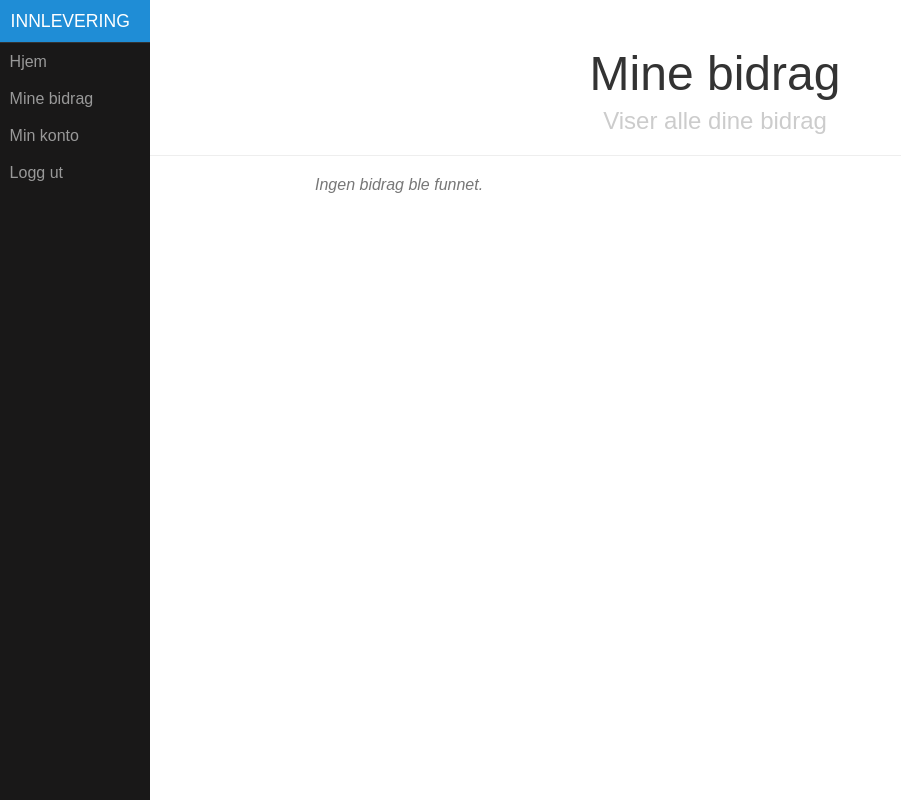
After one commit to hultberg/innlevering, a Django app: page /account/bidrags/ in a window 1280 px wide. The commit adds this page. Shown: the whole page, without its empty margins (0-901 px from the left). Run offline with Django 3.2, Linux system fonts and the light colour scheme; the visitor is signed in with stand-in values (Sample User, id 1); data that the repository does not hold is empty.

Commit message:
Allow user to see its bidrags and show success message when uploading file
Related issue #2

```diff
--- a/core/static/core/css/style.css
+++ b/core/static/core/css/style.css
@@ -290,3 +290,17 @@ Hides the menu at `48em`, but modify this based on your app's needs.
 }
 
 .editmode-form {display:none;}
+
+.alert {
+    padding: 15px;
+    margin-top: 20px;
+    margin-bottom: 20px;
+    border: 1px solid transparent;
+    border-radius: 4px;
+}
+
+.alert-success {
+    color: #3c763d;
+    background-color: #dff0d8;
+    border-color: #d6e9c6;
+}
--- a/core/urls.py
+++ b/core/urls.py
@@ -15,5 +15,6 @@ urlpatterns = patterns('',
     url(r'^account/register/', views.registerview, name='registerview'),
     url(r'^account/logout/', views.logouthandle, name='logoutview'),
     url(r'^account/view/', views.accountview, name='accountview'),
+    url(r'^account/bidrags/', views.mybidrags, name='mybidrags'),
     url(r'^$', views.indexview, name='index'),
 )
--- a/core/views.py
+++ b/core/views.py
@@ -100,6 +100,10 @@ def composinglebidragview(request, composlug, bidragslug):
     c['user'] = request.user
     c['isCrew'] = user_is_crew(request.user)
     c['hasAccess'] = True  # Access forbidden is be catched over
+
+    # Show success message?
+    if request.GET.get("uploaded", False):
+        c['successMessage'] = "Ditt bidrag har blitt innlevert!"
 
     return render(request, 'compos/view_bidrag.html', c)
 
@@ -247,6 +251,19 @@ def loginview(request):
 
 
 #-----------------------------------------------------
+# View users bidrags
+def mybidrags(request):
+    if request.user.is_authenticated() is not True:
+        return HttpResponseRedirect("/")
+
+    c = {}
+    c['isLoggedin'] = True
+    c['bidrags'] = Bidrag.objects.filter(creator=request.user)
+
+    return render(request, "account/mybidrags.html", c)
+
+
+#-----------------------------------------------------
 # Logout form
 def logouthandle(request):
     logout(request)
@@ -269,7 +286,7 @@ def uploadhandler(request, composlug):
         for afile in request.FILES.getlist("files"):
             BidragFile(bidrag=instance, file=afile).save()
 
-        return HttpResponseRedirect('/view/' + str(theCompo.id) + '/')
+        return HttpResponseRedirect('/view/' + str(theCompo.id) + '/b/' + str(instance.id) + '/?uploaded=true')
 
     # if a GET (or any other method) we'll create a blank form
     else:
--- /dev/null
+++ b/templates/account/mybidrags.html
@@ -0,0 +1,31 @@
+{% extends "base.html" %}
+
+{% block content %}
+<div class="header">
+    <h1>Mine bidrag</h1>
+    <h2>Viser alle dine bidrag</h2>
+</div>
+
+<div class="content">
+    {% if bidrags %}
+        <div class="bidrag-list">
+        {% for bidrag in bidrags %}
+            <div class="bidrag">
+                {% if bidrag.get_thebidrag_file %}
+                    <div class="thumbnail">
+                        <img src="{{bidrag.get_thebidrag_file.file.url}}" alt="Image" />
+                    </div>
+                {% endif %}
+                <h4><a href="{% url 'core:viewsinglebidrag' bidrag.compo.id bidrag.id %}">{{bidrag.name}}</a></h4>
+                {% if bidrag.data %}
+                    <p>{{bidrag.data}}</p>
+                {% endif %}
+                <p class="meta"><em>Innsendt {{bidrag.created|date:'d.n.Y G:i:s'}} fra {{bidrag.creator_name}}</em></p>
+            </div>
+        {% endfor %}
+        </div>
+    {% else %}
+        <p><em>Ingen bidrag ble funnet.</em></p>
+    {% endif %}
+</div>
+{% endblock %}
--- a/templates/base.html
+++ b/templates/base.html
@@ -34,6 +34,7 @@
             <ul class="pure-menu-list">
                 <li class="pure-menu-item"><a href="{% url 'core:index' %}" class="pure-menu-link">Hjem</a></li>
                 {% if isLoggedin %}
+                    <li class="pure-menu-item"><a href="{% url 'core:mybidrags' %}" class="pure-menu-link">Mine bidrag</a></li>
                     <li class="pure-menu-item"><a href="{% url 'core:accountview' %}" class="pure-menu-link">Min konto</a></li>
                     <li class="pure-menu-item"><a href="{% url 'core:logoutview' %}" class="pure-menu-link">Logg ut</a></li>
                 {% else %}
--- a/templates/compos/view_bidrag.html
+++ b/templates/compos/view_bidrag.html
@@ -7,6 +7,10 @@
 </div>
 
 <div class="content bidrag-view">
+    {% if successMessage %}
+    <div class="alert alert-success">{{successMessage}}</div>
+    {% endif %}
+
     <p>
         {% if isCrew %}
         <a class="pure-button" href="{% url 'core:viewbidrag' compo.id %}">Til alle bidrag</a>
```
